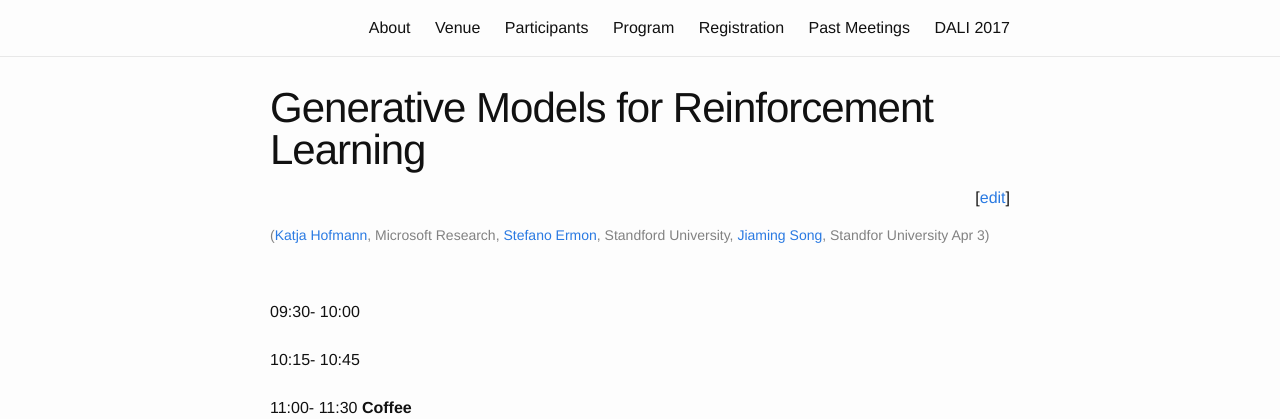
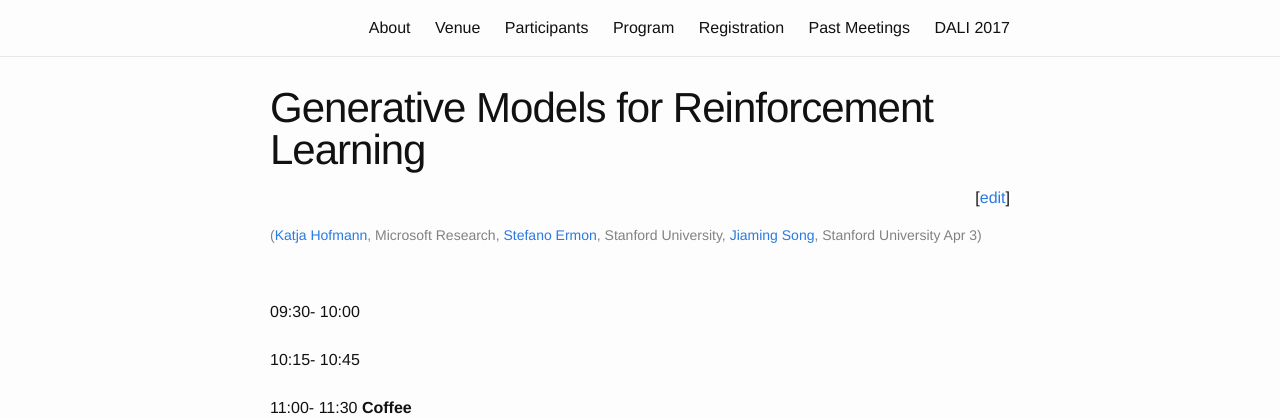
Before and after one commit to dalimeeting/dalimeeting.github.io, a Jekyll site: the page built from _posts/2018-04-03-workshopRL.md, in a window 1280 px wide. Shown: the part 351-770 px from the top of the page. Built offline with Jekyll 4.4.1, drawn with Linux system fonts in a browser that asks for light colours.

Commit message:
Update 2018-04-03-workshopRL.md

```diff
--- a/_posts/2018-04-03-workshopRL.md
+++ b/_posts/2018-04-03-workshopRL.md
@@ -13,11 +13,11 @@ organizers:
 - given: Stefano
   family: Ermon
   url: https://cs.stanford.edu/~ermon/
-  institute: Standford University
+  institute: Stanford University
 - given: Jiaming
   family: Song
   url: http://tsong.me/
-  institute: Standfor University
+  institute: Stanford University
 room:
 show_abstracts: false
 talks:
```
